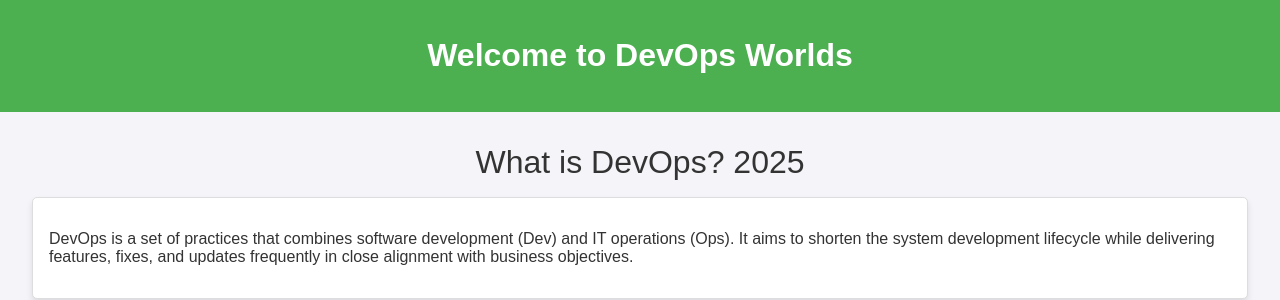
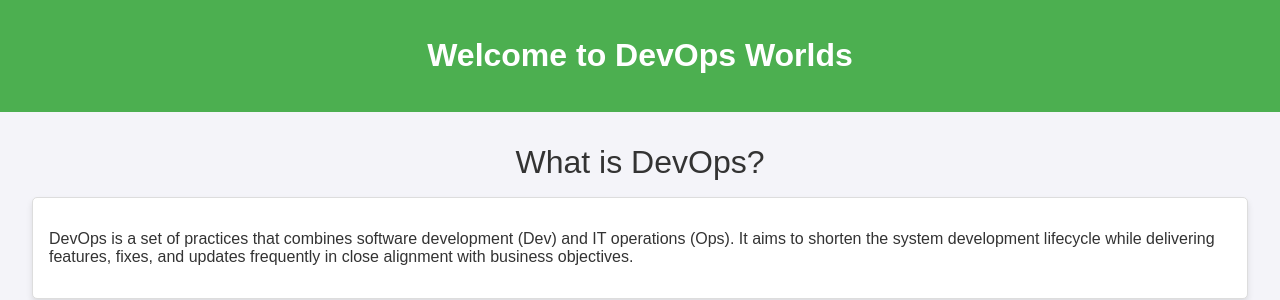
Before and after one commit to Sabzali2003/jenkins_pipeline, a plain HTML site: page index.html in a window 1280 px wide. Shown: the top 300 px of the page. Drawn offline with Linux system fonts and the light colour scheme.

Commit message:
Update index.html

```diff
--- a/index.html
+++ b/index.html
@@ -54,7 +54,7 @@
     </header>
     <main>
         <section>
-            <div class="title">What is DevOps? 2025</div>
+            <div class="title">What is DevOps?</div>
             <div class="card">
                 <p>DevOps is a set of practices that combines software development (Dev) and IT operations (Ops). It aims to shorten the system development lifecycle while delivering features, fixes, and updates frequently in close alignment with business objectives.</p>
             </div>
```
